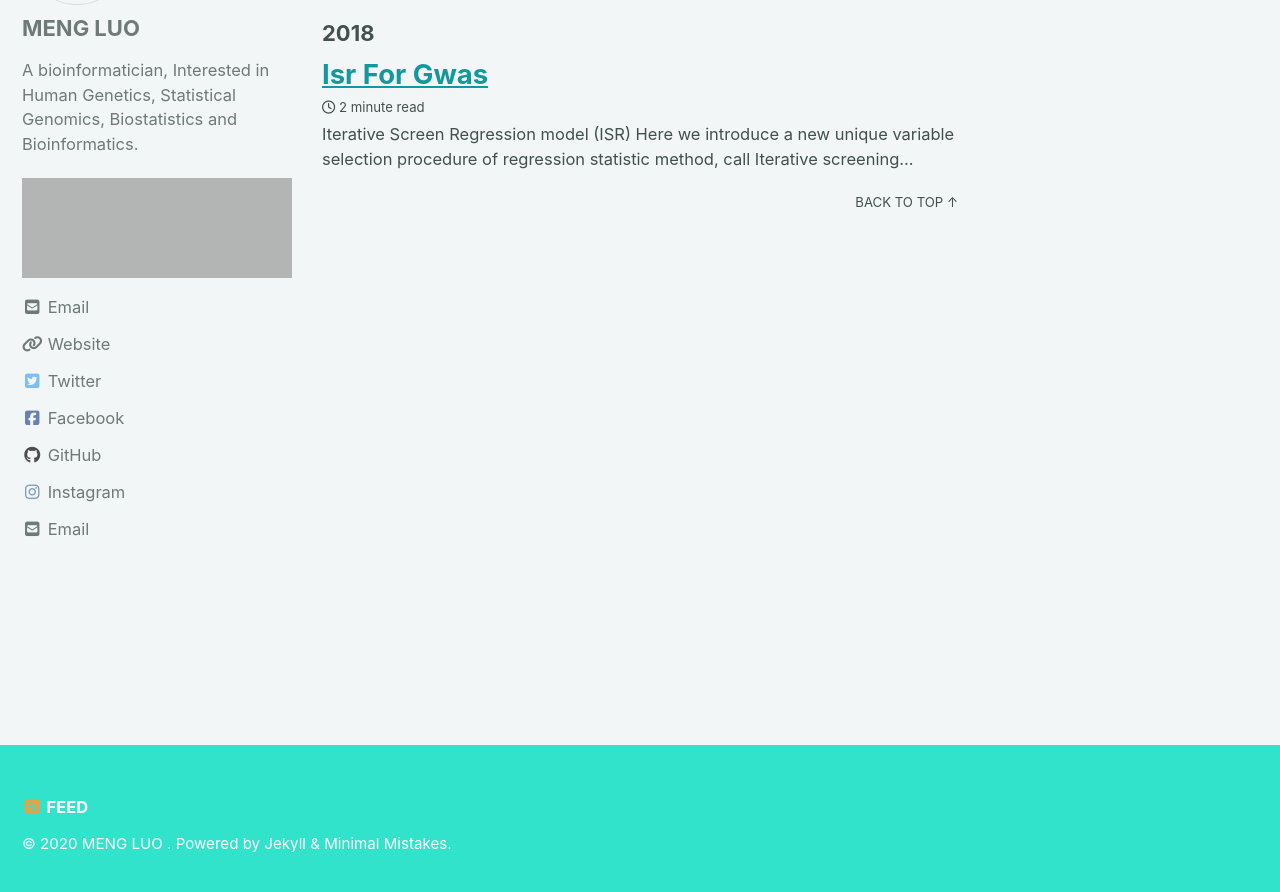
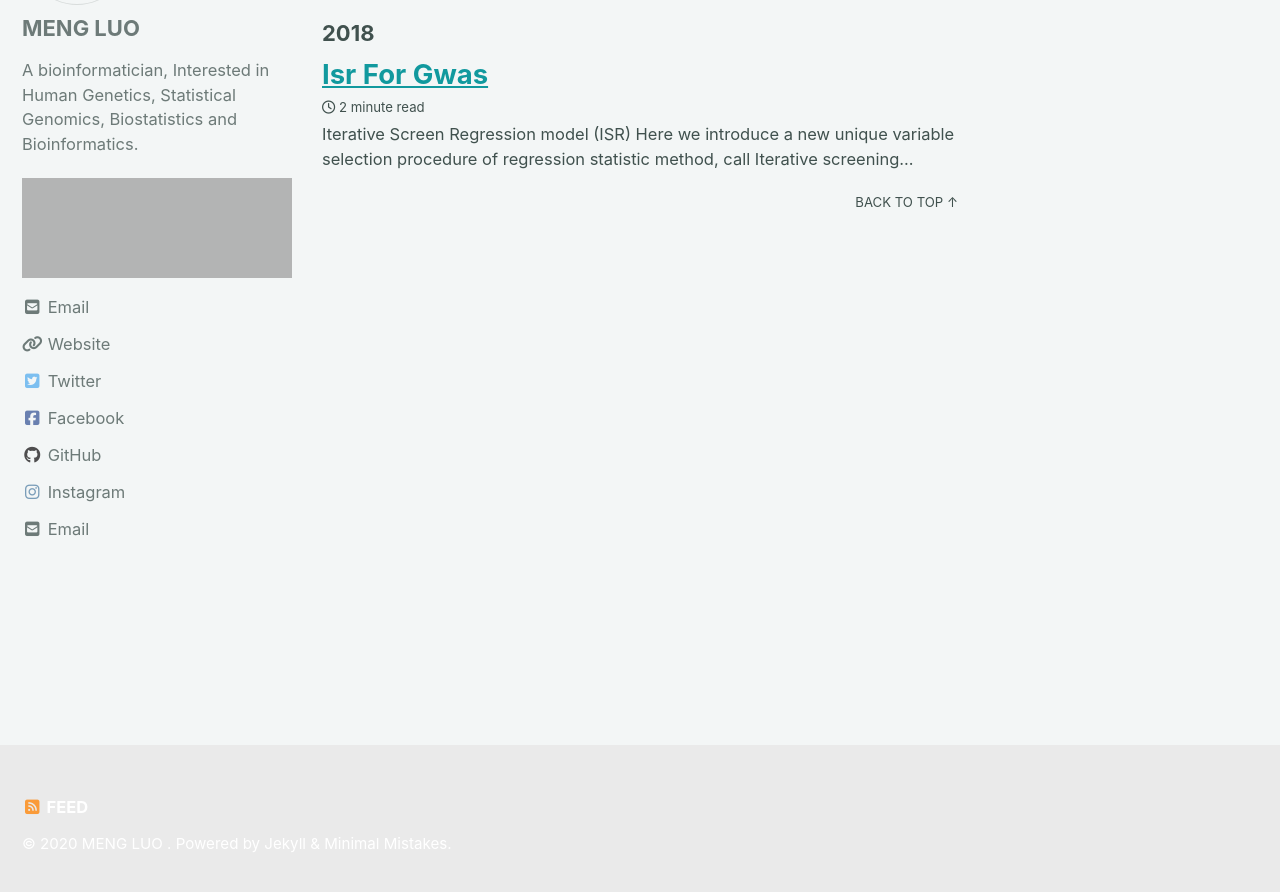
Before and after one commit to czheluo/blogs, a Jekyll site: the page built from _pages/post.html, in a window 1280 px wide and 900 px high, scrolled down 222 px. Shown: the top 892 px of the window. Built offline with Jekyll 4.4.1, drawn with Linux system fonts in a browser that asks for light colours; cached includes are drawn as plain includes; nearby versions of some CDN libraries; comment, search, counter and statistics services are not loaded; grey boxes are pictures that could not be loaded.

Commit message:
Update _mint.scss

```diff
--- a/_sass/minimal-mistakes/skins/_mint.scss
+++ b/_sass/minimal-mistakes/skins/_mint.scss
@@ -8,7 +8,7 @@ $text-color: #40514e !default;
 $muted-text-color: #40514e !default;
 $primary-color: #11999e !default;
 $border-color: mix(#fff, #40514e, 75%) !default;
-$footer-background-color: #30e3ca !default;
+$footer-background-color:  #eaeaea !default;
 $link-color: #11999e !default;
 $masthead-link-color: $text-color !default;
 $masthead-link-color-hover: $text-color !default;
```
